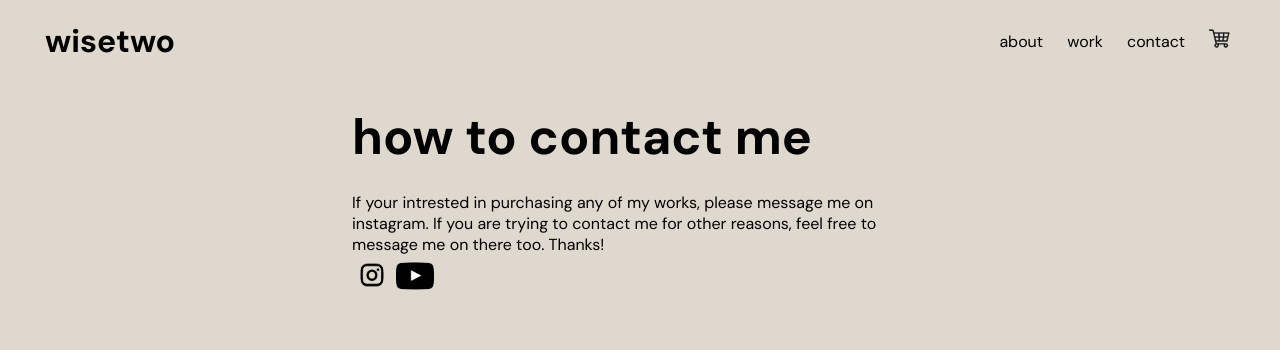
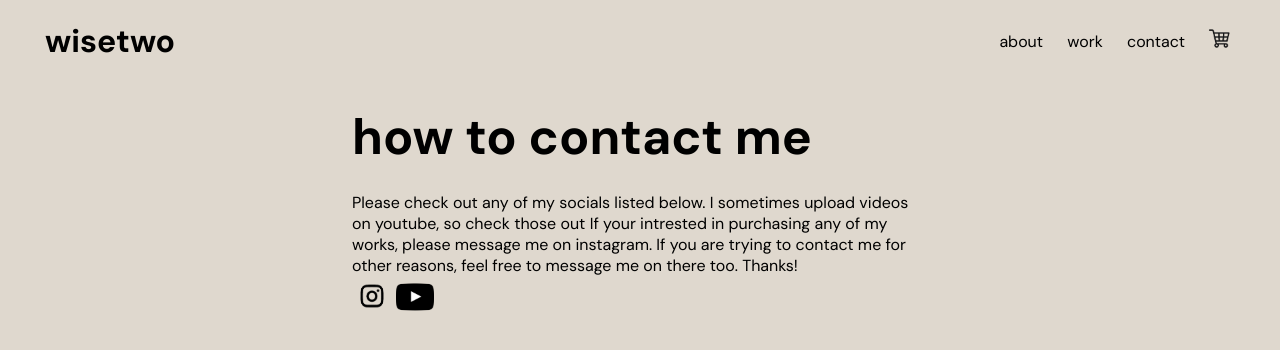
Before and after one commit to wiseetwo/wiseetwo.github.io, a plain HTML site: page contact.html in a window 1280 px wide. Drawn offline with Linux system fonts and the light colour scheme.

Commit message:
Update contact.html

```diff
--- a/contact.html
+++ b/contact.html
@@ -32,6 +32,8 @@
             <div class="contactpage">
                 <h1>how to contact me</h1>
                 <p>
+                Please check out any of my socials listed below.
+                I sometimes upload videos on youtube, so check those out
                 If your intrested in purchasing any of my works,
                 please message me on instagram. If you are
                 trying to contact me for other reasons, feel
```
